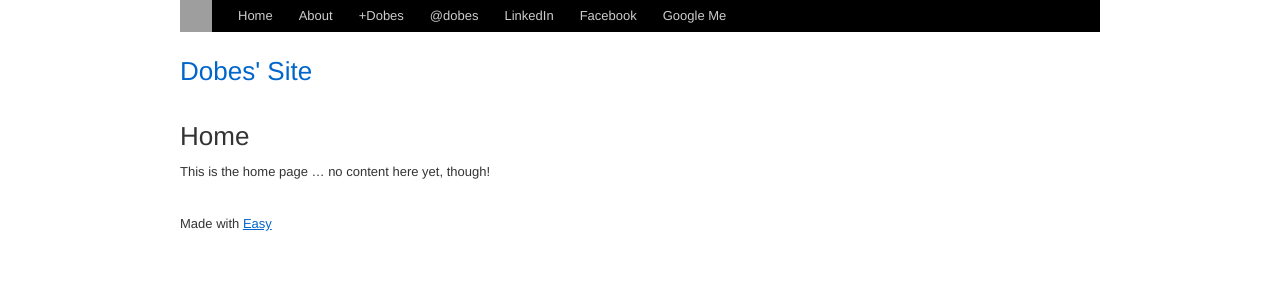
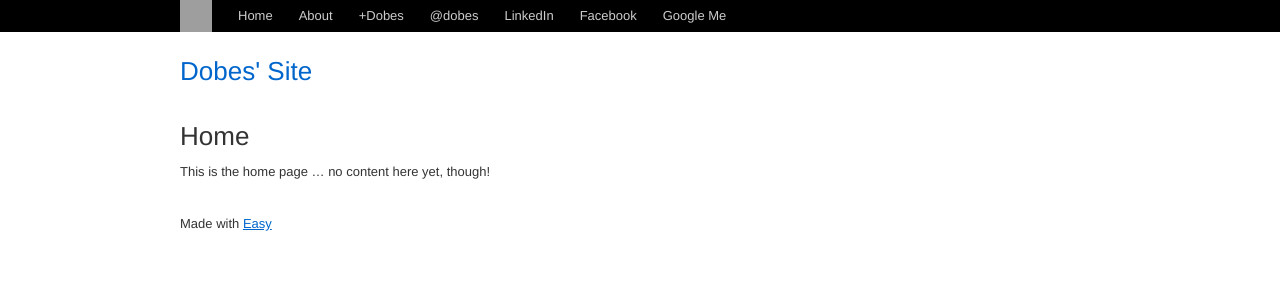
Before and after one commit to dobesv/dobesv.github.com, a Jekyll site: the page built from index.markdown, in a window 1280 px wide. Shown: the top 300 px of the page. Built offline with Jekyll 4.4.1, drawn with Linux system fonts in a browser that asks for light colours; nearby versions of some CDN libraries; grey boxes are pictures that could not be loaded.

Commit message:
Extend the navbar all the way across the page.

```diff
--- a/_includes/nav.html
+++ b/_includes/nav.html
@@ -1,3 +1,4 @@
+<div id="navbar">
     <ul id="nav">
         <li><img src="http://www.gravatar.com/avatar/8c88b43c635ed013bf4101c33d0f0667?s=32"/></li>
         <li><a href="http://dobesv.com">Home</a></li>
@@ -8,3 +9,4 @@
         <li><a href="http://facebook.com/dobesv" rel="me">Facebook</a></li>
         <li><a href="https://www.google.com/search?q=dobes+vandermeer">Google Me</a></li>
     </ul>
+</div>
--- a/_layouts/index.html
+++ b/_layouts/index.html
@@ -4,11 +4,11 @@
     {% include head.html %}
 </head>
 <body>
+{% include nav.html %}
 
 <div id="container">
 
 	<div id="header">
-        {% include nav.html %}
 
         <h1><a href="{{page.url}}">{{page.title}}</a></h1>
 
--- a/_layouts/post.html
+++ b/_layouts/post.html
@@ -4,9 +4,9 @@
     {% include head.html %}
 </head>
 <body>
+    {% include nav.html %}
 
 <div id="container">
-    {% include nav.html %}
 
     <div id="header">
 
--- a/css/easy.css
+++ b/css/easy.css
@@ -227,11 +227,14 @@ please read http://easyframework.com/documentation.php
 /* // layout */
 
 /* navigation */
-
+	    #navbar {
+            background:#000;
+            height: 32px;
+        }
 		#nav, #nav ul, #nav li{margin:0;}
         #nav {
-            background: #000;
-            height: 32px;
+            margin:0 auto;
+            width:920px;
         }
 		#nav ul{height:32px;padding-bottom:4px;}
 		#nav li{
```
Lines whose indentation alone changed are shown as unchanged.
